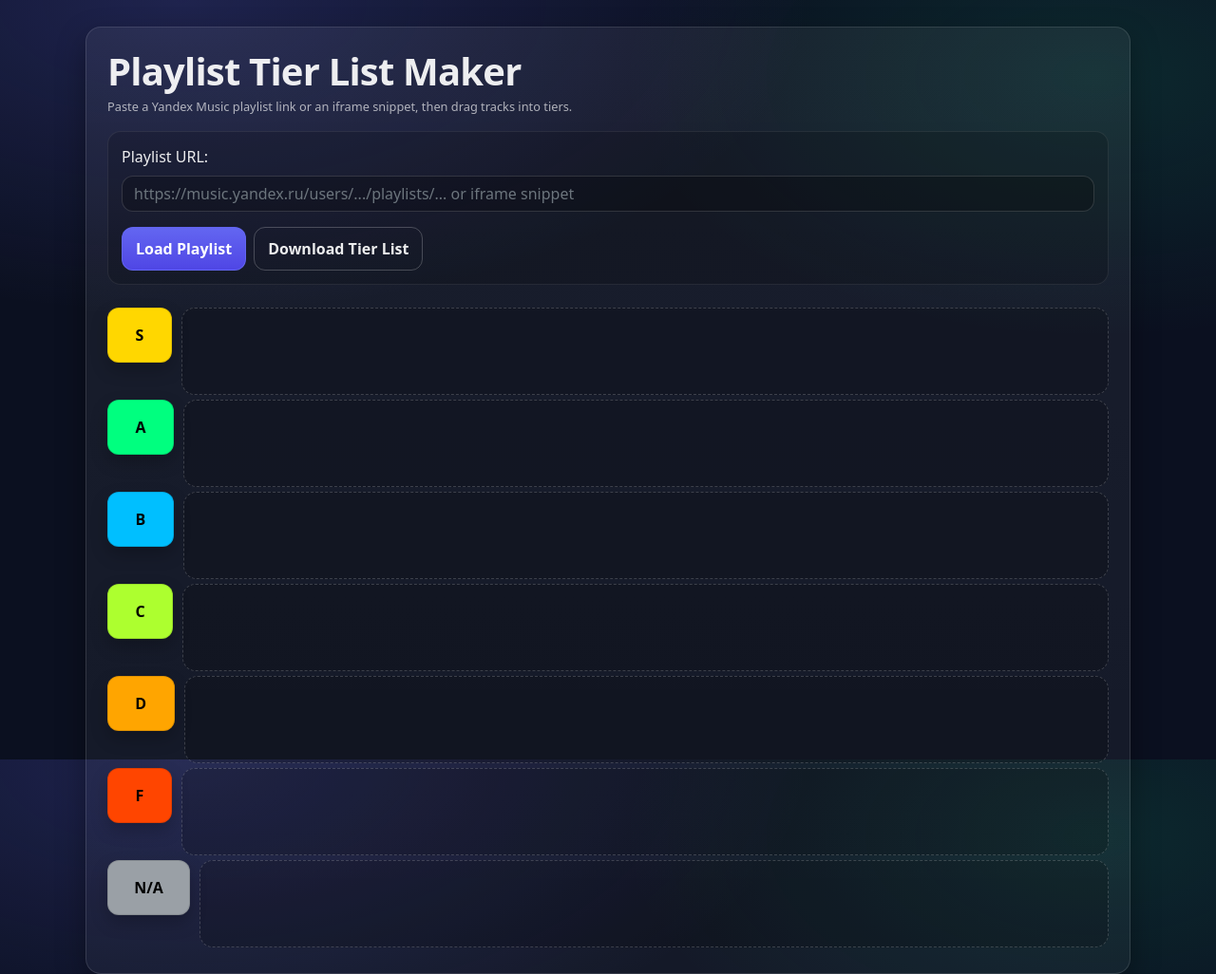
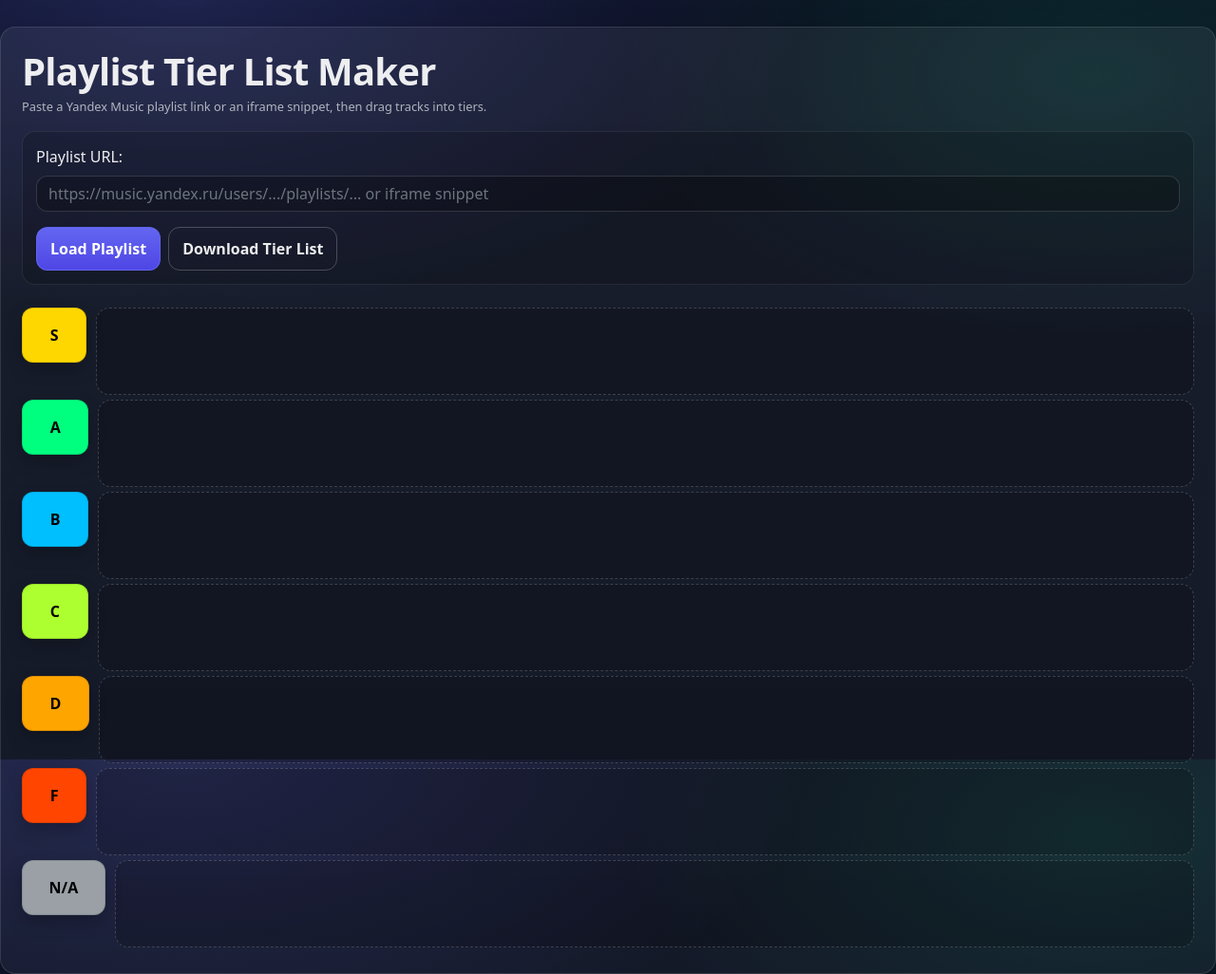
Before and after one commit to StarecMudrec/Playlist-to-Tier-List, a Flask app: page / in a window 1280 px wide. Shown: the whole page at 95% size. Run offline with Flask 3, Linux system fonts and the light colour scheme; some libraries are stand-ins or nearby versions.

Commit message:
Fixed the pages tierlist dimensions

```diff
--- a/static/styles.css
+++ b/static/styles.css
@@ -21,8 +21,9 @@ body {
     color: var(--text);
 }
 
-.app-shell.container {
-    max-width: 1100px;
+.app-shell {
+    max-width: none;
+    width: 100%;
     margin-top: 28px;
     margin-bottom: 40px;
     padding: 22px;
--- a/templates/index.html
+++ b/templates/index.html
@@ -49,7 +49,7 @@
     </style>
 </head>
 <body>
-    <div class="container dark-theme app-shell">
+    <div class="container-fluid dark-theme app-shell">
         <div class="page-header mb-3">
             <h1 class="mb-1">Playlist Tier List Maker</h1>
             <div class="text-muted small">Paste a Yandex Music playlist link or an iframe snippet, then drag tracks into tiers.</div>
```
